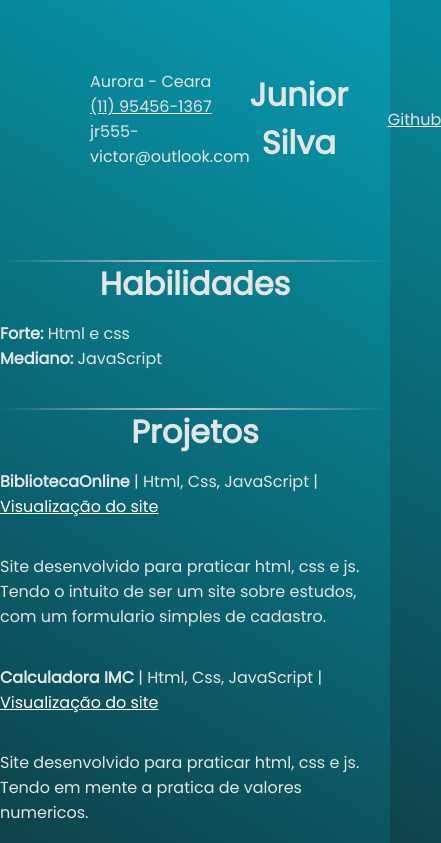
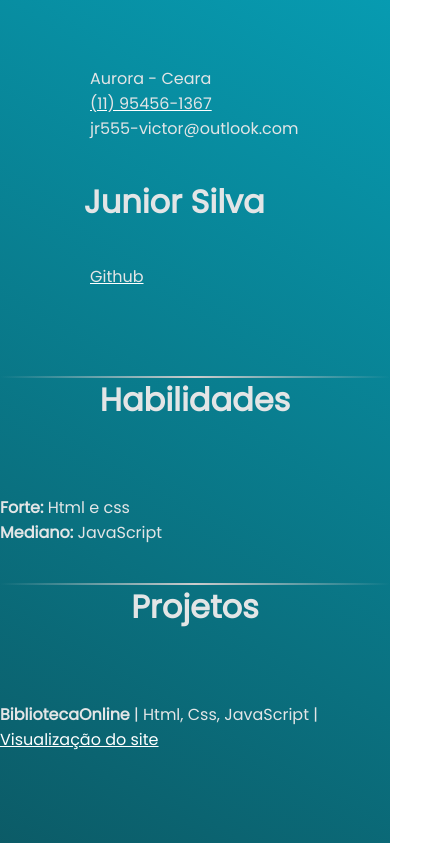
Before and after one commit to Junim184/Curriculo, a plain HTML site: page index.html in a window 390 px wide. Shown: the top 843 px of the page, 441 px wide, since content can reach past the window. Drawn offline with Linux system fonts and the light colour scheme.

Commit message:
Correção

```diff
--- a/style.css
+++ b/style.css
@@ -63,6 +63,21 @@ p {
     }
 }
 
+@media screen and (max-width: 700px) {
+    header {
+        display: grid;
+        justify-content: space-between;
+        align-items: center;
+
+        margin-left: 50px;
+        width: 75%;
+    }
+
+    p {
+        margin-top: 20%;
+    }
+}
+
 
 
 @font-face {
```
